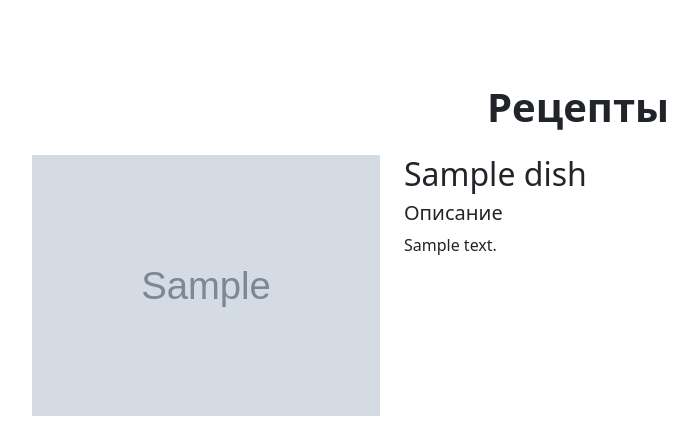
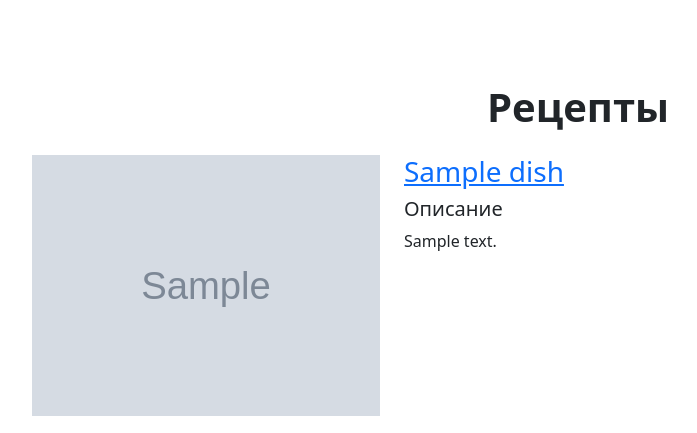
Before and after one commit to Gulfia83/foodplan, a Django app: page /all_recipes/ in a window 1280 px wide. Shown: the part 82-515 px from the top of the page, without its empty margins (62-759 px from the left). Run offline with Django 5.2, Linux system fonts and the light colour scheme; tables that the repository leaves empty hold one stand-in row (values such as "Sample post"); grey boxes marked "Sample" are stand-in pictures.

Commit message:
Add links to recipe from all_recipes.html

```diff
--- a/templates/all_recipes.html
+++ b/templates/all_recipes.html
@@ -14,7 +14,9 @@
             </div>
           </div>
           <div class="col-12 col-md-6 d-flex flex-column">
-            <h2>{{recipe.title}}</h2>
+            <div class="h3">
+              <a href="{% url 'recipe' recipe.id %}" class="title">{{recipe.title}}</a>
+            </div>
             <h5>Описание</h5>
             {{recipe.description}}
           </div>
```
